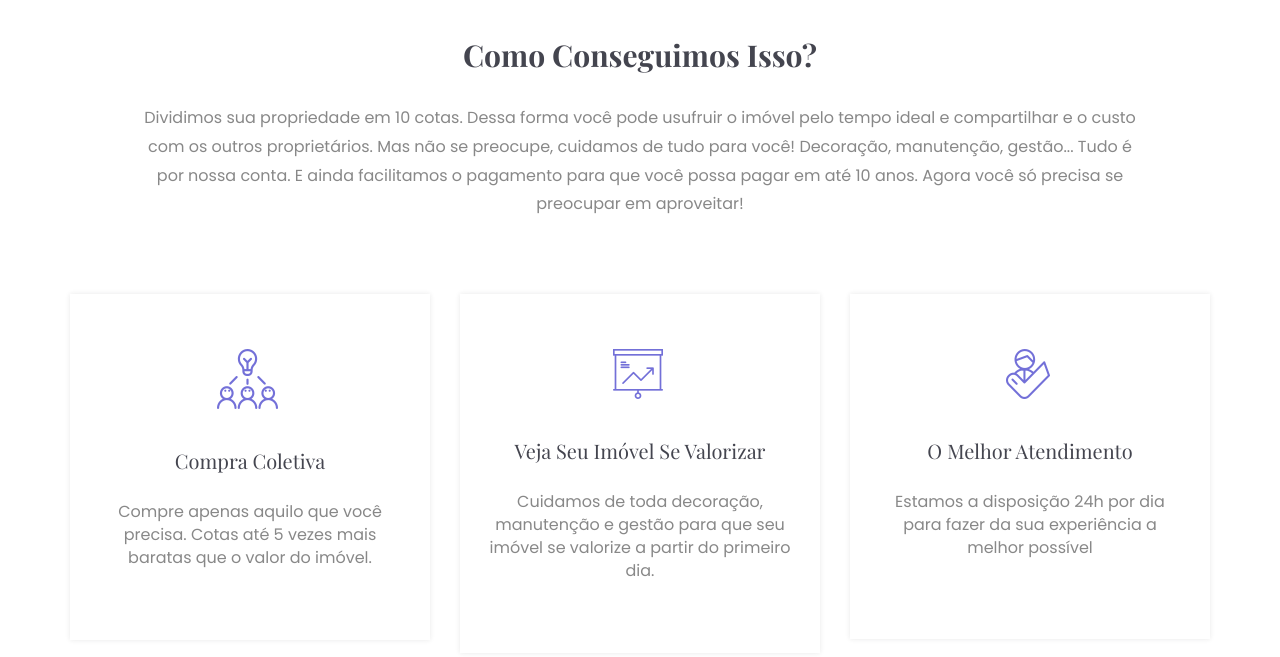
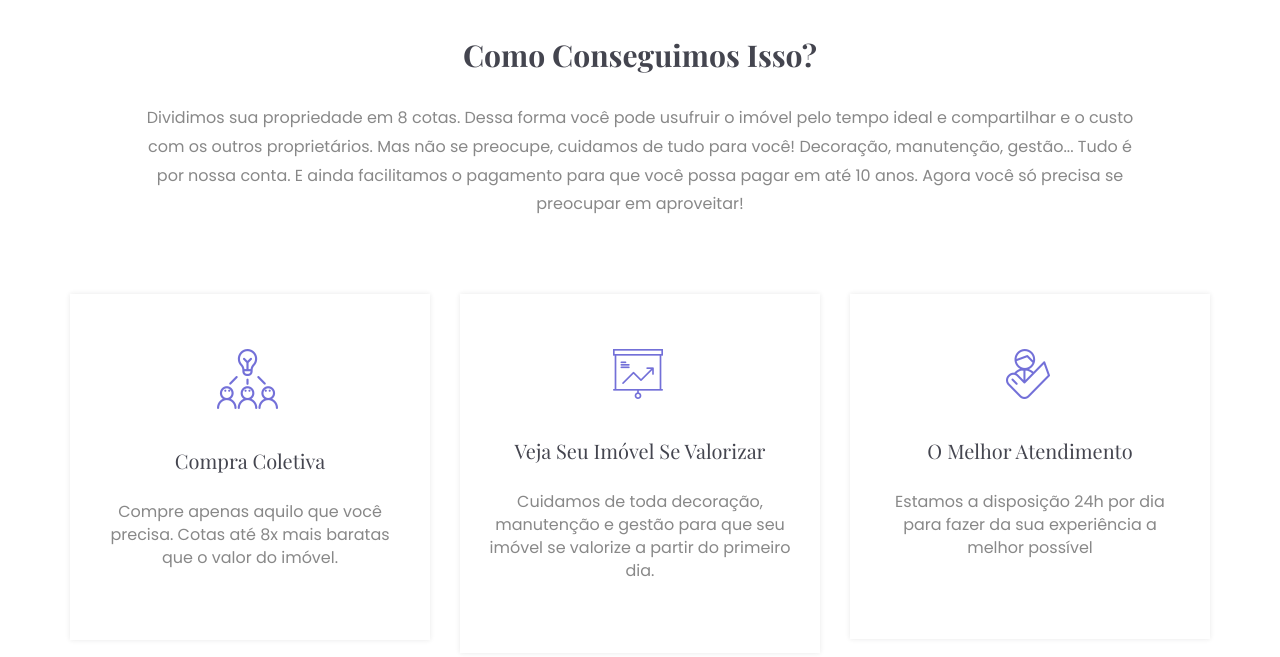
Before and after one commit to condereis/housing-lp, a Django app: page / in a window 1280 px wide. Shown: the part 1077-1734 px from the top of the page. Run offline with Django 3.2, Linux system fonts and the light colour scheme; some libraries are stand-ins or nearby versions; some web fonts are replaced.

Commit message:
Change quota size text

```diff
--- a/core/templates/core/index.html
+++ b/core/templates/core/index.html
@@ -213,7 +213,7 @@
 					<div class="section-header text-center">
 						<h2>Como conseguimos isso?</h2>
 						<p>
-							Dividimos sua propriedade em 10 cotas. Dessa forma você pode usufruir o imóvel pelo tempo ideal e compartilhar e o custo com os outros proprietários. Mas não se preocupe, cuidamos de tudo para você! Decoração, manutenção, gestão... Tudo é por nossa conta. E ainda facilitamos o pagamento para que você possa pagar em até 10 anos. Agora você só precisa se preocupar em aproveitar!
+							Dividimos sua propriedade em 8 cotas. Dessa forma você pode usufruir o imóvel pelo tempo ideal e compartilhar e o custo com os outros proprietários. Mas não se preocupe, cuidamos de tudo para você! Decoração, manutenção, gestão... Tudo é por nossa conta. E ainda facilitamos o pagamento para que você possa pagar em até 10 anos. Agora você só precisa se preocupar em aproveitar!
 						</p>
 					</div><!--/.section-header-->
 					<div class="we-do-carousel">
@@ -235,7 +235,7 @@
 										</div><!--/.we-do-info-->
 										<div class="we-do-comment">
 											<p>
-												Compre apenas aquilo que você precisa. Cotas até 5 vezes mais baratas que o valor do imóvel.
+												Compre apenas aquilo que você precisa. Cotas até 8x mais baratas que o valor do imóvel.
 											</p>
 										</div><!--/.we-do-comment-->
 									</div><!--/.we-do-description-->
@@ -543,7 +543,7 @@
 					<p class="disclaimer">Este orçamento é apenas uma estimativa baseada no nosso histórico. Já estamos trabalhando para encontrar mais interessados pelo imóvel e assim que forem fechadas todas as cotas você receberá uma proposta no seu email.</p>
 
 					<div class="estimate-values">
-						<p id='price-line'><b>Valor do Imóvel:</b> <span id='price'></span></p>
+						<p id='price-line'><b>Valor da Cota:</b> <span id='price'></span></p>
 						<p id='condominium-line'><b>Condomínio:</b> <span id='condominium'></span></p>
 						<p id='iptu-line'><b>IPTU:</b> <span id='iptu'></span></p>
 					</div>
@@ -792,7 +792,7 @@
 								</div><!--/.hm-foot-title-->
 								<div class="hm-foot-para">
 									<p>
-										Sua casa de férias dos sonhos 5 vezes mais barata!
+										Sua casa de férias dos sonhos 8x mais barata!
 									</p>
 								</div><!--/.hm-foot-para-->
 								<div class="hm-foot-icon">
```
